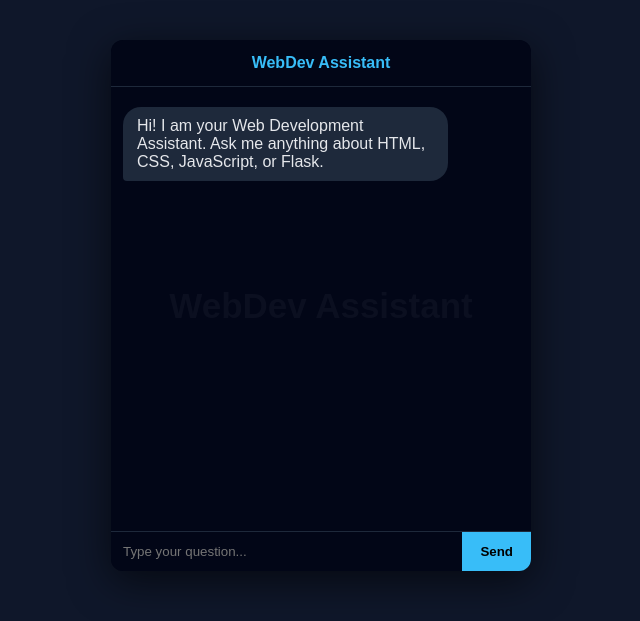
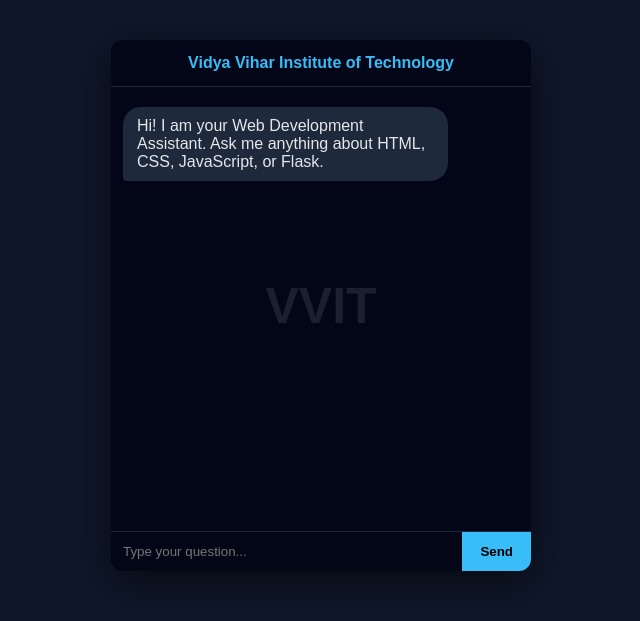
Before and after one commit to md-asrar/web-dev-assistant, a Flask app: page / in a window 1280 px wide. Shown: the top 621 px of the page, without its empty margins (319-959 px from the left). Run offline with Flask 3, Linux system fonts and the light colour scheme.

Commit message:
updation of branding name and header name

```diff
--- a/templates/index.html
+++ b/templates/index.html
@@ -24,14 +24,14 @@
 
         /* Brand watermark */
         .chat-container::before {
-            content: "WebDev Assistant";
+            content: "VVIT";
             position: absolute;
             top: 50%;
             left: 50%;
             transform: translate(-50%, -50%) rotate(-0deg);
-            font-size: 35px;
+            font-size: 50px;
             font-weight: 600;
-            color: rgba(255,255,255,0.04);
+            color: rgba(255,255,255,0.10);
             white-space: nowrap;
             pointer-events: none;
         }
@@ -113,7 +113,7 @@
 <body>
 
 <div class="chat-container">
-    <div class="chat-header">WebDev Assistant</div>
+    <div class="chat-header">Vidya Vihar Institute of Technology</div>
 
     <div class="chat-box" id="chat-box">
         <div class="bot">Hi! I am your Web Development Assistant. Ask me anything about HTML, CSS, JavaScript, or Flask.</div>
```
